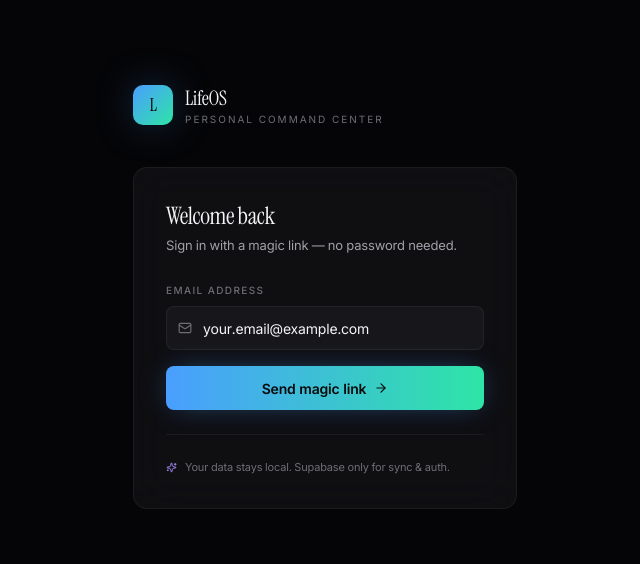
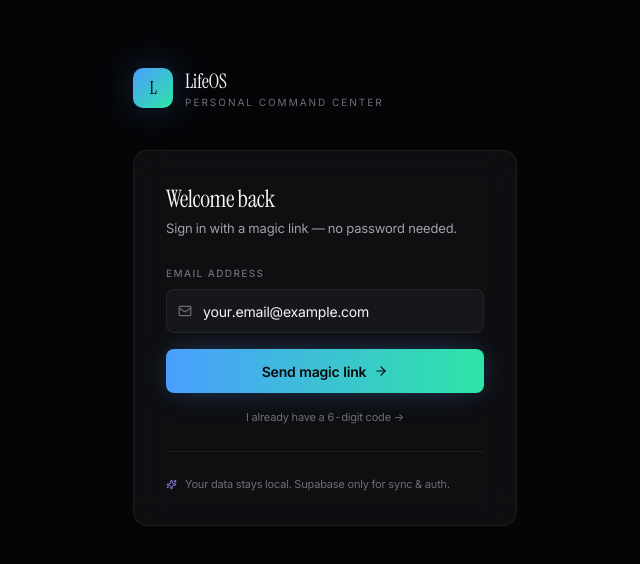
Before and after one commit to saleumphonph-dev/lifeos, a React (Vite) app: page /login in a window 1280 px wide. Shown: the part 104-668 px from the top of the page, without its empty margins (315-955 px from the left). Built offline with nearby package versions, Linux system fonts and the light colour scheme; no server answers.

Commit message:
Login: Add 'I already have a code' option to bypass email rate limit

```diff
--- a/src/views/Login.jsx
+++ b/src/views/Login.jsx
@@ -161,6 +161,20 @@ export function Login() {
                   <>Send magic link <ArrowRight size={14} /></>
                 )}
               </button>
+
+              {errMsg && (
+                <p className="text-[12px] text-accent-red text-center -mt-1">{errMsg}</p>
+              )}
+
+              {/* Already have a code from a previous email? skip the send step */}
+              <button
+                type="button"
+                onClick={() => { setStatus('sent'); setErrMsg('') }}
+                disabled={!email.trim()}
+                className="w-full text-[11px] text-text-tertiary hover:text-text-secondary mt-2 disabled:opacity-30"
+              >
+                I already have a 6-digit code →
+              </button>
             </form>
 
             <div className="mt-6 pt-6 border-t border-border-subtle flex items-center gap-2 text-[11px] text-text-tertiary">
```
